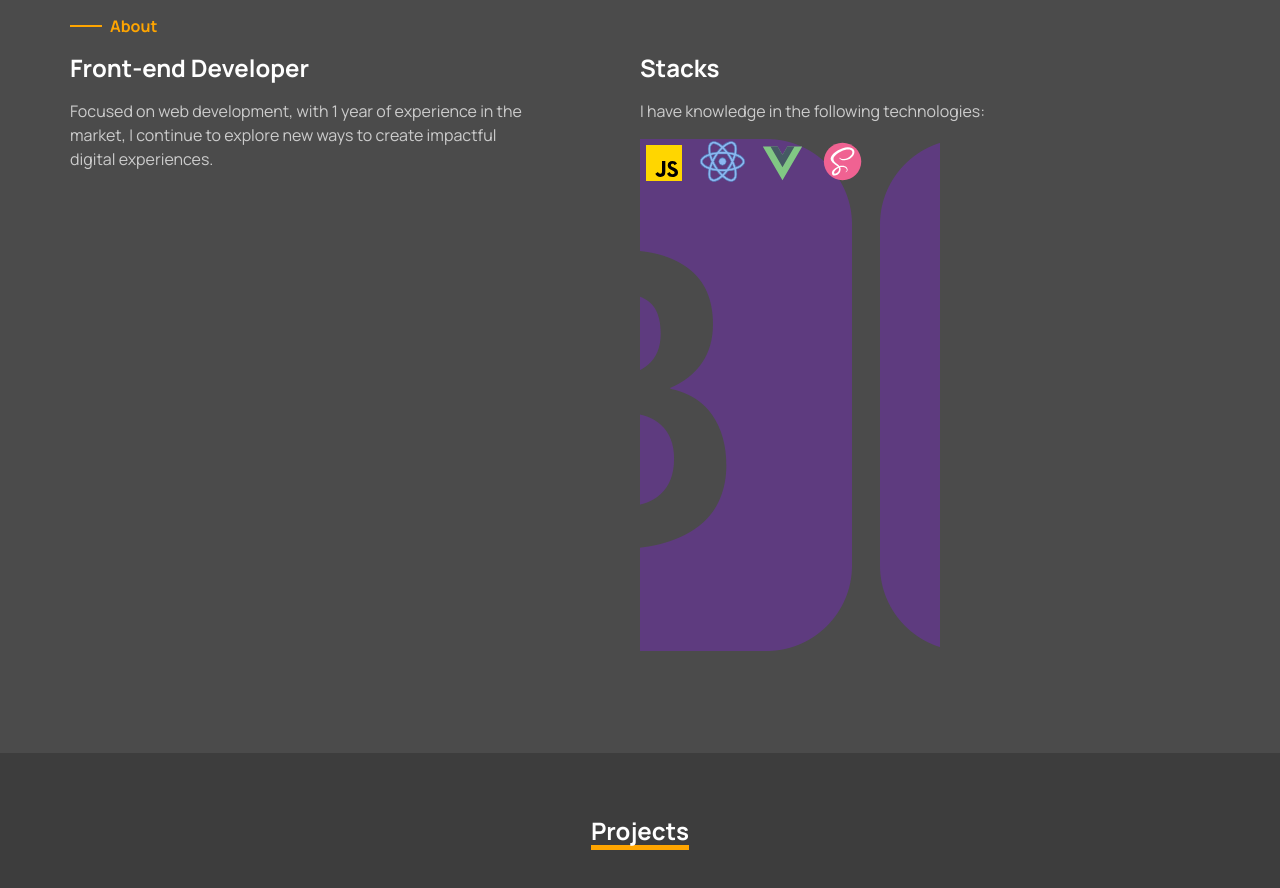
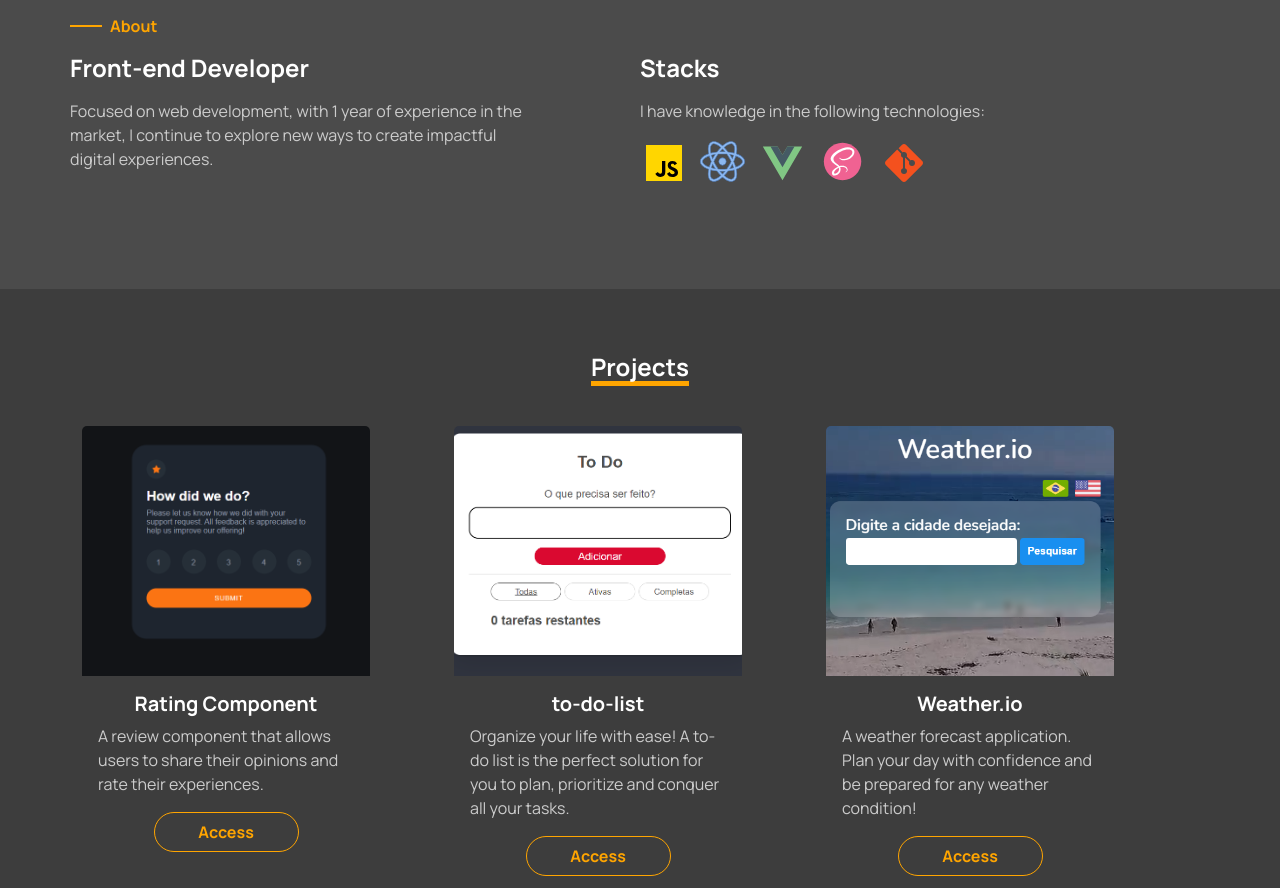
Before and after one commit to Hitallo-moreira/portfolio, a React (Vite) app: page / in a window 1280 px wide. Shown: the part 840-1728 px from the top of the page. Built offline with nearby package versions, Linux system fonts and the light colour scheme.

Commit message:
fix: remove img

```diff
--- a/src/components/Carousel.jsx
+++ b/src/components/Carousel.jsx
@@ -7,7 +7,6 @@
 import react from '../assets/images/react.svg'
 import vue from '../assets/images/vue.svg'
 import sass from '../assets/images/sass.svg'
-import bootstrap from '../assets/images/bootstrap.png'
 import git from '../assets/images/git.svg'
 import magento  from '../assets/images/magento.svg'
 
@@ -43,9 +42,6 @@
                 <img src={sass} alt="Sass Icon" />
             </div>
             <div>
-                <img src={bootstrap} alt="Bootstrap Icon" />
-            </div>
-            <div>
                 <img src={git} alt="Git Icon" />
             </div>
             <div>
```
Also changed, not shown: src/assets/images/bootstrap.png (deleted).
